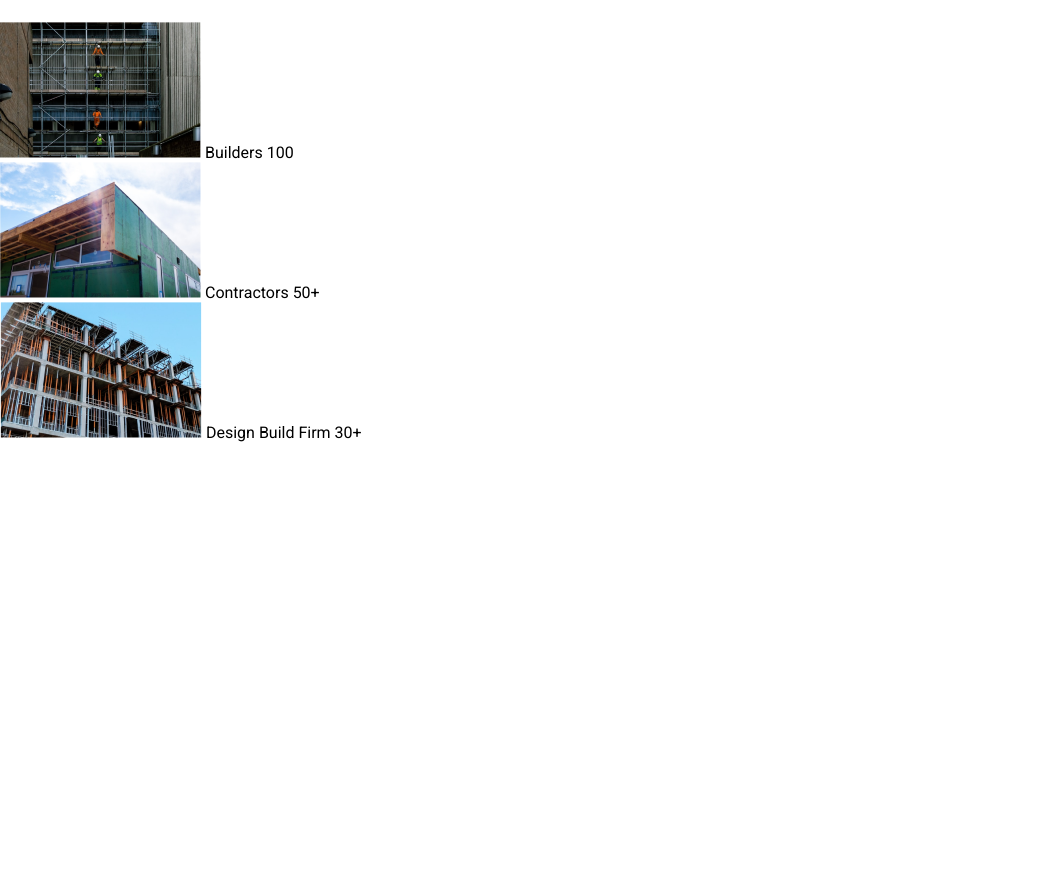
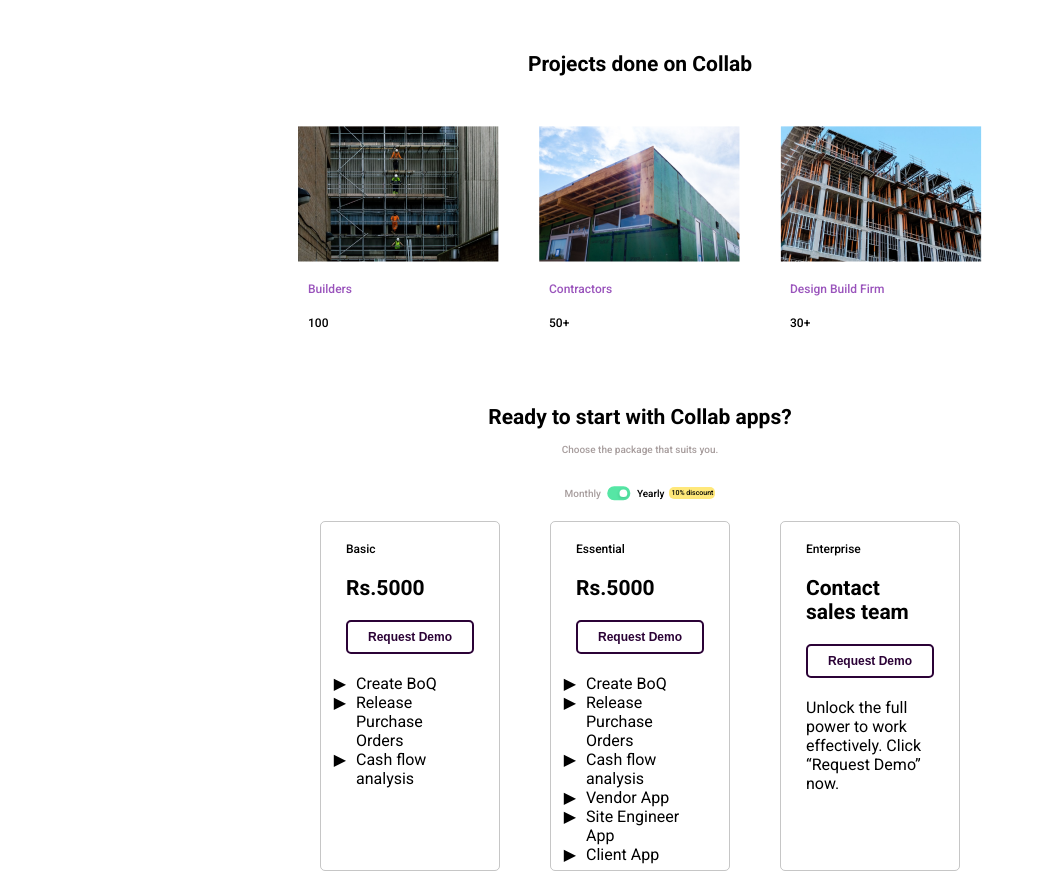
Before and after one commit to Mnde81/workshop, a website: page index.html in a window 1280 px wide. Shown: the part 2180-3051 px from the top of the page, without its empty margins (0-1045 px from the left). Before the commit the page ends 2622 px from the top, so only its background shows below. Drawn offline with Linux system fonts and the light colour scheme.

Commit message:
updated file

```diff
--- a/index.html
+++ b/index.html
@@ -34,7 +34,7 @@
     </header>
 
     <main>
-        <section class="topSection">
+        <section class="topSection cssForFlex">
             <h1 class="topSectionHeader">
                 Easy solution for builders and contractors <br>to manage and execute projects within budget range
             </h1>
@@ -43,7 +43,7 @@
             </button>
         </section>
 
-        <section class="elipsesContainer">
+        <section class="elipsesContainer flex">
             <img class="absolute bigElipse" src="./images/bigElipse.svg" alt="">
             <img class="absolute smallElipse" src="./images/smallElipse.svg" alt="">
             <img class="absolute rectangle" src="./images/TopPhone.svg" alt="">
@@ -52,7 +52,7 @@
             <button class="elipseBtn absolute">Explore More</button>
         </section>
 
-        <section class="iconsContainer">
+        <section class="iconsContainer cssForFlex">
             <h2>Trusted by top brands</h2>
             <div class="icons">
                 <img src="./images/icons/pirma.svg" alt="" class="icon">
@@ -63,9 +63,9 @@
             </div>
         </section>
 
-        <section class="bigPhoneContainer">
+        <section class="bigPhoneContainer cssForFlex">
             <h2>How does Collab-app help?</h2>
-            <div class="vendorAppAndPhoneContainer">
+            <div class="vendorAppAndPhoneContainer flex">
                 <div class="paragraph">
                     <div class="paragraphBtnContainer">
                         <button class="vendor">Vendor App</button>
@@ -90,6 +90,8 @@
         </section>
 
         <section class="smallCardsContainer">
+            <h2>Projects done on Collab</h2>
+        <div class="cardsContainer">
             <div class="smallCard">
                 <img src="./images/small/Rectangle 35.png" alt="">
                 <span class="span1">Builders</span>
@@ -105,6 +107,54 @@
                 <span class="span1">Design Build Firm</span>
                 <span class="span2">30+</span>
             </div>
+        </div>
+        </section>
+
+        <section class="bigThreeCardsContainer cssForFlex">
+            <h2>Ready to start with Collab apps?</h2>
+            <span>Choose the package that suits you.</span>
+
+            <div class="discountContainer flex">
+                <span>Monthly</span>
+                <img src="./images/ToggleRight.svg" alt="">
+                <span class="yearly">Yearly</span>
+                <span class="discount">10% discount</span>
+            </div>
+
+            <div class="bigCardsContainer flex">
+                <div class="bigCard">
+                    <p class="bigCardPara">Basic</p>
+                    <h2>Rs.5000</h2>
+                    <button>Request Demo</button>
+                    <ul class="bigCardsList">
+                        <li>Create BoQ</li>
+                        <li>Release Purchase Orders</li>
+                        <li>Cash flow analysis</li>
+                    </ul>
+                </div>
+
+                <div class="bigCard">
+                    <p class="bigCardPara">Essential</p>
+                    <h2>Rs.5000</h2>
+                    <button>Request Demo</button>
+                    <ul class="bigCardsList">
+                        <li>Create BoQ</li>
+                        <li>Release Purchase Orders</li>
+                        <li>Cash flow analysis</li>
+                        <li>Vendor App</li>
+                        <li>Site Engineer App</li>
+                        <li>Client App</li>
+                    </ul>
+                </div>
+                <div class="bigCard">
+                    <p class="bigCardPara">Enterprise</p>
+                    <h2>Contact sales team</h2>
+                    <button>Request Demo</button>
+                    <p>Unlock the full power to work effectively. Click “Request Demo” now.</p>
+                </div>
+            </div>
+
+
         </section>
 
 
--- a/style.css
+++ b/style.css
@@ -10,6 +10,19 @@ body {
 
 h2 {
     font-size: 21px;
+}
+
+.cssForFlex {
+    display: flex;
+    justify-content: center;
+    align-items: center;
+    flex-direction: column;
+}
+
+.flex {
+    display: flex;
+    justify-content: center;
+    align-items: center;
 }
 
 .topLine {
@@ -89,10 +102,10 @@ h2 {
 
 
 .topSection {
-    display: flex;
+    /* display: flex;
     justify-content: center;
     align-items: center;
-    flex-direction: column;
+    flex-direction: column; */
     margin-top: 50px;
     gap: 30px;
 }
@@ -121,9 +134,9 @@ h2 {
 
 .elipsesContainer {
     position: relative;
-    display: flex;
+    /* display: flex;
     justify-content: center;
-    align-items: center;
+    align-items: center; */
     margin-top: 50px;
     height: 500px;
 
@@ -169,10 +182,10 @@ h2 {
 }
 
 .iconsContainer {
-    display: flex;
+    /* display: flex;
     justify-content: center;
     align-items: center;
-    flex-direction: column;
+    flex-direction: column; */
     gap: 50px;
     margin-top: 80px;
 }
@@ -186,17 +199,17 @@ h2 {
 
 .bigPhoneContainer {
     margin-top: 100px;
-    display: flex;
+    /* display: flex;
     justify-content: center;
     align-items: center;
-    flex-direction: column;
+    flex-direction: column; */
     gap: 2rem;
 }
 
 .vendorAppAndPhoneContainer {
-    display: flex;
+    /* display: flex;
     justify-content: center;
-    align-items: center;
+    align-items: center; */
     width: 80%;
     gap: 50px;
 }
@@ -281,3 +294,102 @@ h2 {
     font-size: 12px;
     font-weight: 400;
 }
+
+.smallCardsContainer {
+    display: flex;
+    justify-content: center;
+    align-items: center;
+    flex-direction: column;
+    gap: 50px;
+    margin-top: 30px;
+}
+
+.cardsContainer {
+    display: flex;
+    gap: 40px;
+}
+
+.smallCard {
+    display: flex;
+    flex-direction: column;
+    gap: 20px;
+}
+
+.smallCard span {
+    margin-left: 10px;
+    font-size: 12px;
+    font-weight: 500;
+}
+
+.span1 {
+    color: #9A54BC;
+}
+
+.bigThreeCardsContainer {
+    margin-top: 75px;
+    gap: 15px;
+}
+
+.bigThreeCardsContainer span {
+    color: #A79D9D;
+    font-size: 10px;
+    font-weight: 500;
+}
+
+.discountContainer {
+    gap: 5px;
+    margin-top: 10px;
+}
+
+.yearly {
+    color: black!important;
+}
+
+.discount {
+    font-size: 7px!important;
+    background-color: #FFE87A;
+    padding: 2px;
+    border-radius: 5px;
+    color: black!important;
+}
+
+.bigCardsContainer {
+    gap: 50px;
+    width: 50%;
+}
+
+.bigCard {
+    border: 1px black solid;
+    padding: 20px 25px;
+    width: 200px;
+    height: 350px;
+    display: flex;
+    flex-direction: column;
+    gap: 20px;
+    border: 1px solid #aaaa;
+    border-radius: 5px;
+}
+
+.bigCardPara {
+    font-size: 12px;
+    font-weight: 500;
+}
+
+.bigCard button {
+    color: #2B0236;
+    border: 2px solid #2B0236;
+    background-color: white;
+    padding: 8px;
+    border-radius: 5px;
+    font-size: 12px;
+    font-weight: 700;
+}
+
+.bigCardsList li {
+    padding-left: 10px;
+
+}
+
+.bigCardsList li::marker {
+    content: "▶";
+}
```
Also changed, not shown: images/ToggleRight.svg (added).
